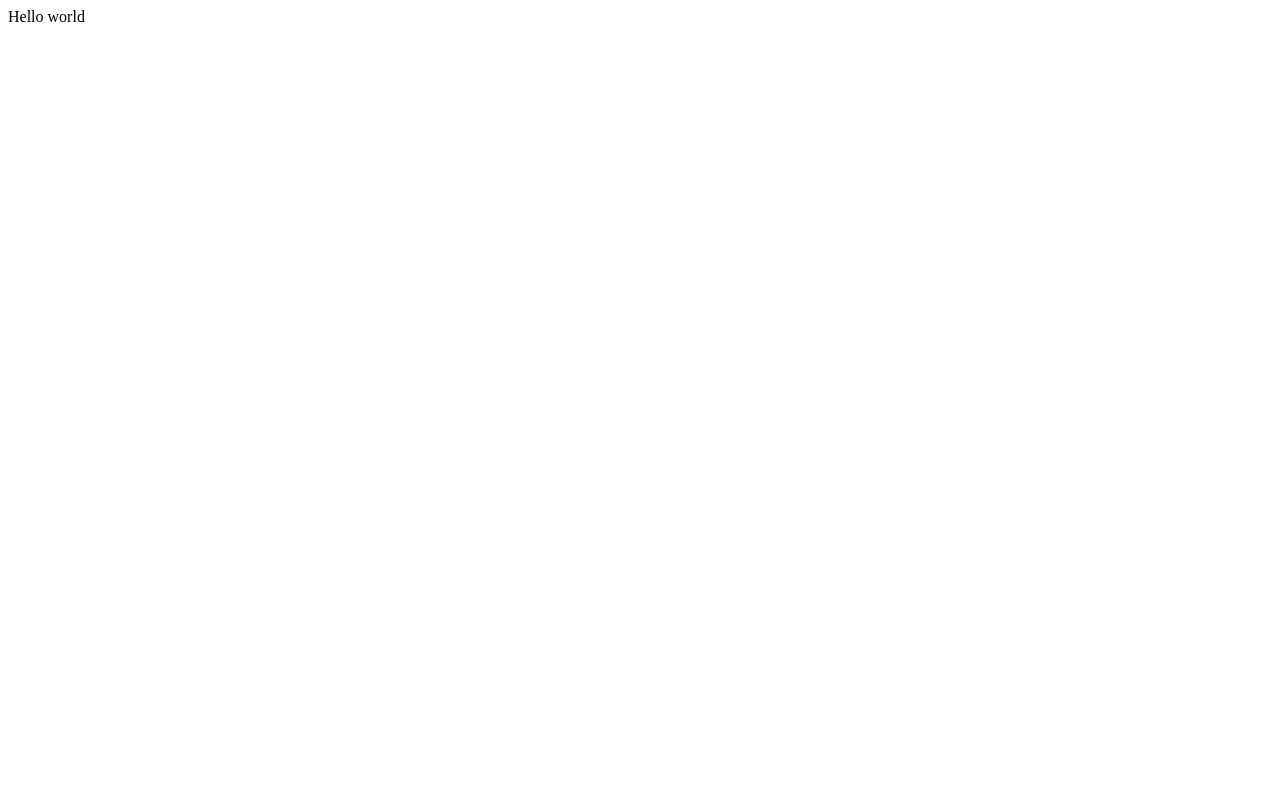
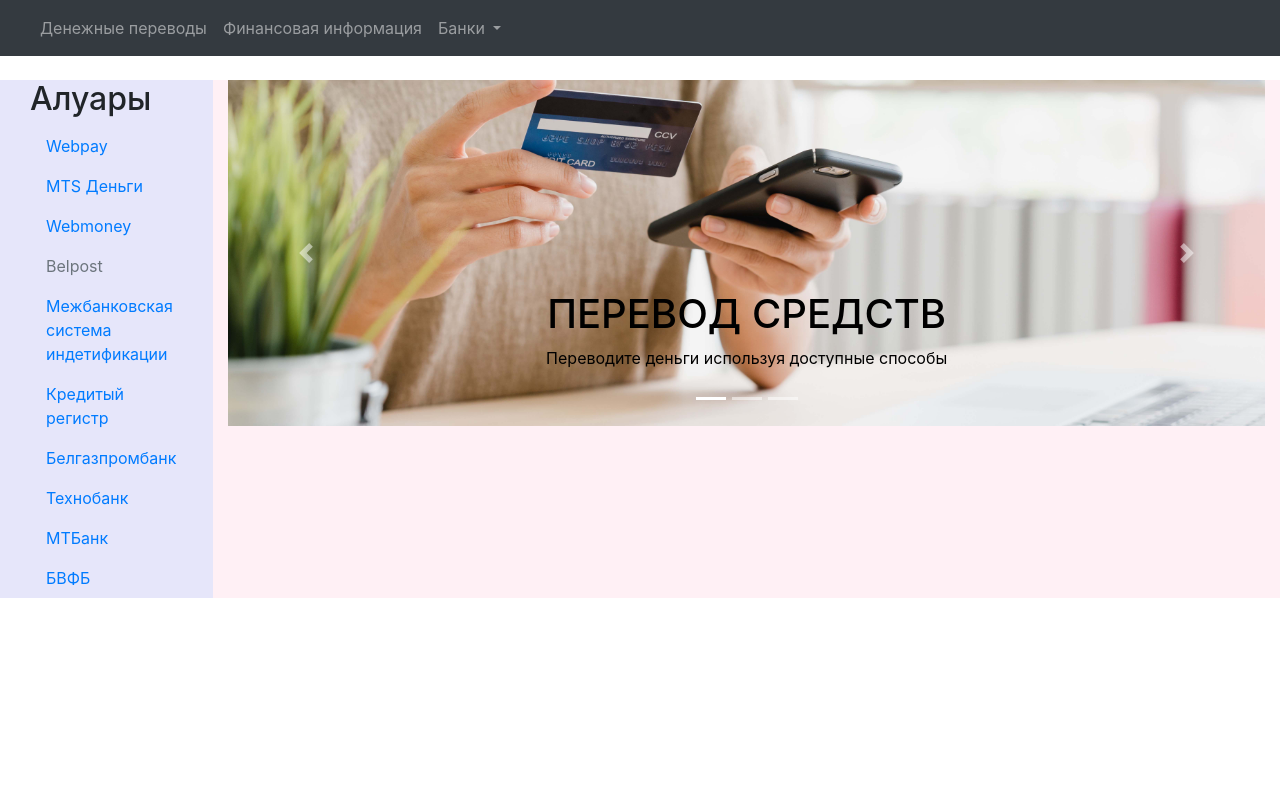
Before and after one commit to krambl/myapp, a Django app: page / in a window 1280 px wide. Before the commit the page is almost empty. Run offline with Django 3.2, Linux system fonts and the light colour scheme; some libraries are stand-ins or nearby versions.

Commit message:
Добавлена главная страница

```diff
--- a/myapp/templates/myapp/main.html
+++ b/myapp/templates/myapp/main.html
@@ -1 +1,186 @@
-Hello world
+{% load staticfiles %}
+<!DOCTYPE html>
+<html lang="en">
+<head>
+  <title>BelHard Project</title>
+  <meta charset="utf-8">
+  <meta name="viewport" content="width=device-width, initial-scale=1">
+  <link rel="stylesheet" href="https://maxcdn.bootstrapcdn.com/bootstrap/4.3.1/css/bootstrap.min.css">
+  <script src="https://ajax.googleapis.com/ajax/libs/jquery/3.3.1/jquery.min.js"></script>
+  <script src="https://cdnjs.cloudflare.com/ajax/libs/popper.js/1.14.7/umd/popper.min.js"></script>
+  <script src="https://maxcdn.bootstrapcdn.com/bootstrap/4.3.1/js/bootstrap.min.js"></script>
+</head>
+
+
+
+
+
+<body>
+
+<nav class="navbar navbar-expand-sm bg-dark navbar-dark">
+  <!-- Brand -->
+  <a class="navbar-brand" href="#"></a>
+
+  <!-- Links -->
+  <ul class="navbar-nav">
+    <li class="nav-item">
+      <a class="nav-link" href="#">Денежные переводы</a>
+    </li>
+    <li class="nav-item">
+      <a class="nav-link" href="#">Финансовая информация</a>
+    </li>
+
+    <!-- Dropdown -->
+    <li class="nav-item dropdown">
+      <a class="nav-link dropdown-toggle" href="#" id="navbardrop" data-toggle="dropdown">
+        Банки
+      </a>
+      <div class="dropdown-menu">
+        <a class="dropdown-item" href="#">Белгазпромбанк</a>
+        <a class="dropdown-item" href="#">МТБанк</a>
+        <a class="dropdown-item" href="#">Технобанк</a>
+      </div>
+    </li>
+  </ul>
+</nav>
+<br>
+
+</body>
+
+
+
+
+
+
+
+
+
+
+<body>
+
+
+
+
+<div class="container-fluid">
+  <div class="row">
+    <div class="col-sm-2" style="background-color:lavender;">
+
+
+
+      <body>
+<div class="container">
+  <h2>Алуары</h2>
+  <ul class="nav flex-column">
+    <li class="nav-item">
+      <a class="nav-link" href="#">Webpay</a>
+    </li>
+    <li class="nav-item">
+      <a class="nav-link" href="#">MTS Деньги</a>
+    </li>
+    <li class="nav-item">
+      <a class="nav-link" href="#">Webmoney</a>
+    </li>
+    <li class="nav-item">
+      <a class="nav-link disabled" href="#">Belpost</a>
+    </li>
+    <li class="nav-item">
+      <a class="nav-link" href="#">Межбанковская система индетификации</a>
+    </li>
+    <li class="nav-item">
+      <a class="nav-link" href="#">Кредитый регистр</a>
+    </li>
+    <li class="nav-item">
+      <a class="nav-link" href="#">Белгазпромбанк</a>
+    </li>
+    <li class="nav-item">
+      <a class="nav-link" href="#">Технобанк</a>
+    </li>
+    <li class="nav-item">
+      <a class="nav-link" href="#">МТБанк</a>
+    </li>
+    <li class="nav-item">
+      <a class="nav-link" href="#">БВФБ</a>
+    </li>
+  </ul>
+</div>
+</body>
+
+
+
+
+
+
+    </div>
+    <div class="col-sm-10" style="background-color:lavenderblush;">
+
+
+
+
+
+
+
+
+
+
+
+      <body>
+      <style>
+  /* Make the image fully responsive */
+  .carousel-inner img {
+    width: 100%;
+    height: 80%;
+  }
+  </style>
+
+<div id="demo" class="carousel slide" data-ride="carousel">
+  <ul class="carousel-indicators">
+    <li data-target="#demo" data-slide-to="0" class="active"></li>
+    <li data-target="#demo" data-slide-to="1"></li>
+    <li data-target="#demo" data-slide-to="2"></li>
+  </ul>
+  <div class="carousel-inner">
+    <div class="carousel-item active">
+      <img src="{% static 'payments.jpg' %}" alt="Los Angeles" width="1100" height="500">
+      <div class="carousel-caption">
+        <h1 style="color:#000000">ПЕРЕВОД СРЕДСТВ</h1>
+        <p style="color:#000000">Переводите деньги используя доступные способы</p>
+      </div>
+    </div>
+    <div class="carousel-item">
+      <img src="{% static 'report.jpg' %}" alt="Chicago" width="1100" height="500">
+      <div class="carousel-caption">
+        <h1>ИНФОРМАЦИЯ О СОСТОЯТЕЛЬНОСТИ</h1>
+        <p>Получите информацию о себе из открытого источника</p>
+      </div>
+    </div>
+    <div class="carousel-item">
+      <img src="{% static 'tools.jpg' %}" alt="New York" width="1100" height="500">
+      <div class="carousel-caption">
+        <h1 style="color:#000000">ИНСТРУМЕНТЫ ДЛЯ РАСЧЕТОВ</h1>
+        <p style="color:#000000"><font size="4">Воспользуйтесь инструментами для получения необходимой информации</font></font></p>
+      </div>
+    </div>
+  </div>
+  <a class="carousel-control-prev" href="#demo" data-slide="prev">
+    <span class="carousel-control-prev-icon"></span>
+  </a>
+  <a class="carousel-control-next" href="#demo" data-slide="next">
+    <span class="carousel-control-next-icon"></span>
+  </a>
+</div>
+
+</body>
+
+
+<div class="container">
+{% block content %}
+{% endblock %}
+</div>
+
+
+    </div>
+  </div>
+</div>
+
+</body>
+</html>
--- /dev/null
+++ b/myapp/templates/myapp/webpay.html
@@ -0,0 +1,5 @@
+{% extends "myapp/main.html" %}
+
+{% block content %}
+Hello world
+{% endblock %}
--- a/myapp/urls.py
+++ b/myapp/urls.py
@@ -2,5 +2,6 @@ from django.urls import path
 from . import views
 
 urlpatterns = [
+    path('webpay/', views.webpay_list, name='webpay_list'),
     path('', views.post_list, name='post_list'),
 ]
--- a/myapp/views.py
+++ b/myapp/views.py
@@ -2,3 +2,6 @@ from django.shortcuts import render
 
 def post_list(request):
     return render(request, 'myapp/main.html', {})
+
+def webpay_list(request):
+    return render(request, 'myapp/webpay.html', {})
```
Also changed, not shown: myapp/static/payments.jpg (added), myapp/static/report.jpg (added), myapp/static/tools.jpg (added).
